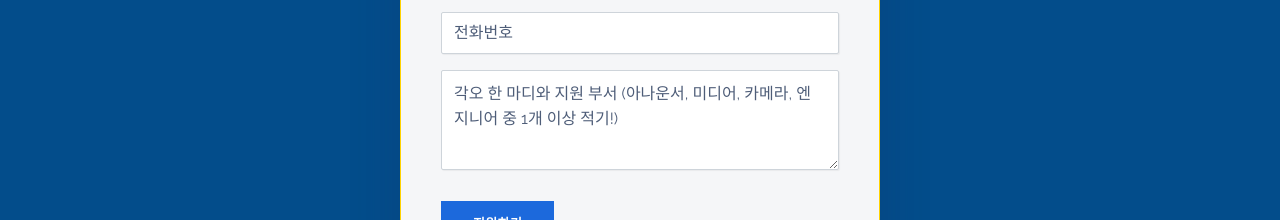
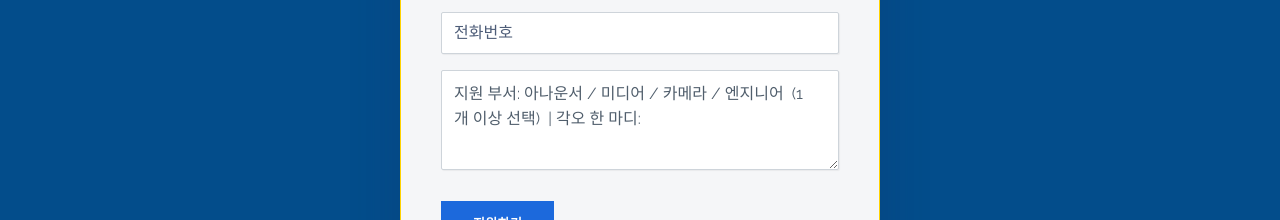
Before and after one commit to hoony6134/dhbs-apply, a plain HTML site: page apply.html in a window 1280 px wide. Shown: the part 650-870 px from the top of the page. Drawn offline with Linux system fonts and the light colour scheme.

Commit message:
Update apply.html

```diff
--- a/apply.html
+++ b/apply.html
@@ -44,7 +44,7 @@
                 <h2 class="text-center">10기 방송부 지원서</h2>
                 <div class="form-group mb-3"><input class="form-control" type="text" name="name" placeholder="이름"></div>
                 <div class="form-group mb-3"><input class="form-control" type="text" name="phone" placeholder="전화번호" inputmode="tel"></div>
-                <div class="form-group mb-3"><textarea class="form-control" name="message" placeholder="각오 한 마디와 지원 부서 (아나운서, 미디어, 카메라, 엔지니어 중 1개 이상 적기!)" rows="14"></textarea></div>
+                <div class="form-group mb-3"><textarea class="form-control" name="message" placeholder="각오 한 마디와 지원 부서 (아나운서, 미디어, 카메라, 엔지니어 중 1개 이상 적기!)" rows="14">지원 부서: 아나운서 / 미디어 / 카메라 / 엔지니어  (1개 이상 선택)  | 각오 한 마디:</textarea></div>
                 <div class="form-group mb-3"><button class="btn btn-primary" type="submit">지원하기</button></div>
             </form>
         </section>
```
